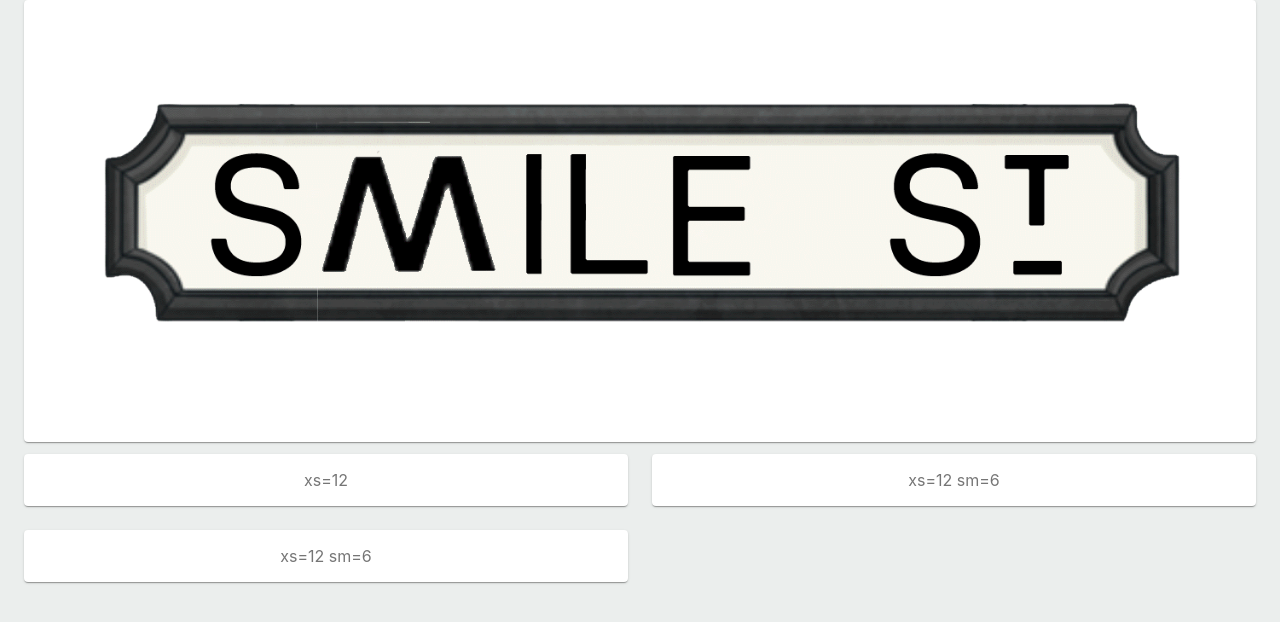
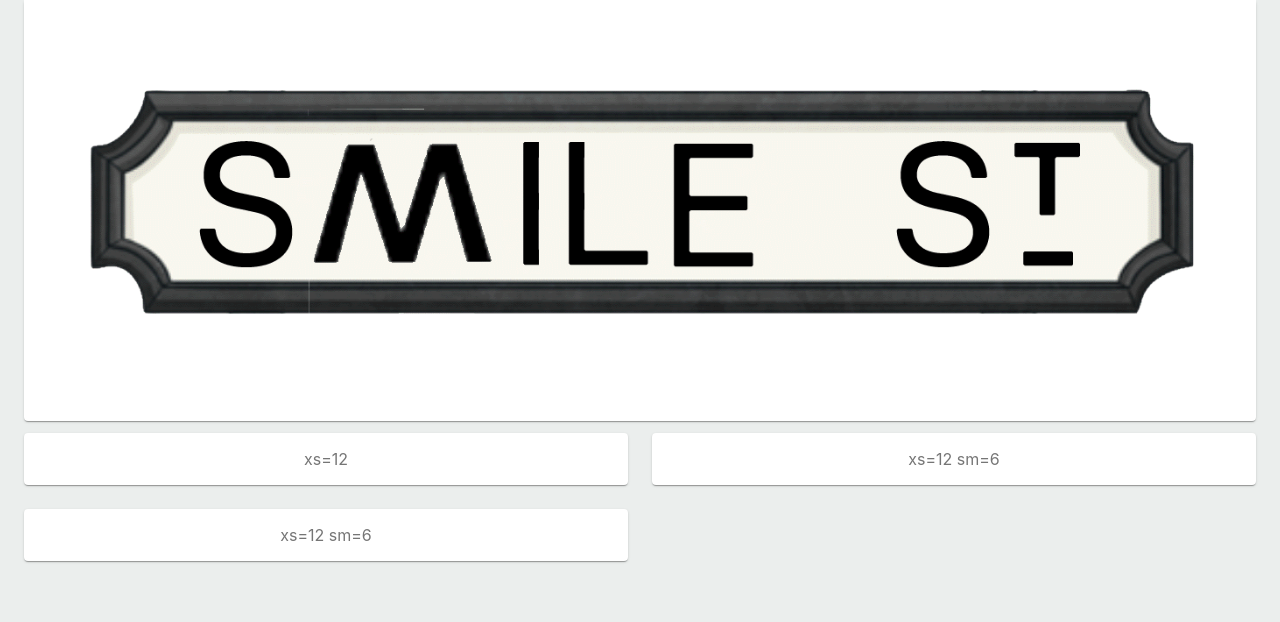
Before and after one commit to smile-street/smile-street, a React (Create React App) app in the folder smile-street-react/: page / in a window 1280 px wide. Shown: the top 622 px of the page. Built offline with nearby package versions, Linux system fonts and the light colour scheme.

Commit message:
tidy up header file layout cod

```diff
--- a/smile-street-react/src/components/Header/Header.js
+++ b/smile-street-react/src/components/Header/Header.js
@@ -5,25 +5,12 @@ import Paper from "@material-ui/core/Paper";
 import Grid from "@material-ui/core/Grid";
 
 const Header = () => {
-  const useStyles = makeStyles((theme) => ({
-    root: {
-      flexGrow: 1,
-    },
-    paper: {
-      padding: theme.spacing(2),
-      textAlign: "center",
-      color: theme.palette.text.secondary,
-    },
-  }));
-
-  const classes = useStyles();
   return (
     <>
       <Container>
-        <div className={classes.root}>
         <Grid container spacing={3}>
           <Grid item xs={12} sm={12}>
-              <Paper className={classes.paper}>
+            <Paper>
               <img
                 src="../images/SmileStreetLogo.png"
                 alt="logo"
@@ -32,7 +19,6 @@ const Header = () => {
             </Paper>
           </Grid>
         </Grid>
-        </div>
       </Container>
     </>
   );
```
Lines whose indentation alone changed are shown as unchanged.
